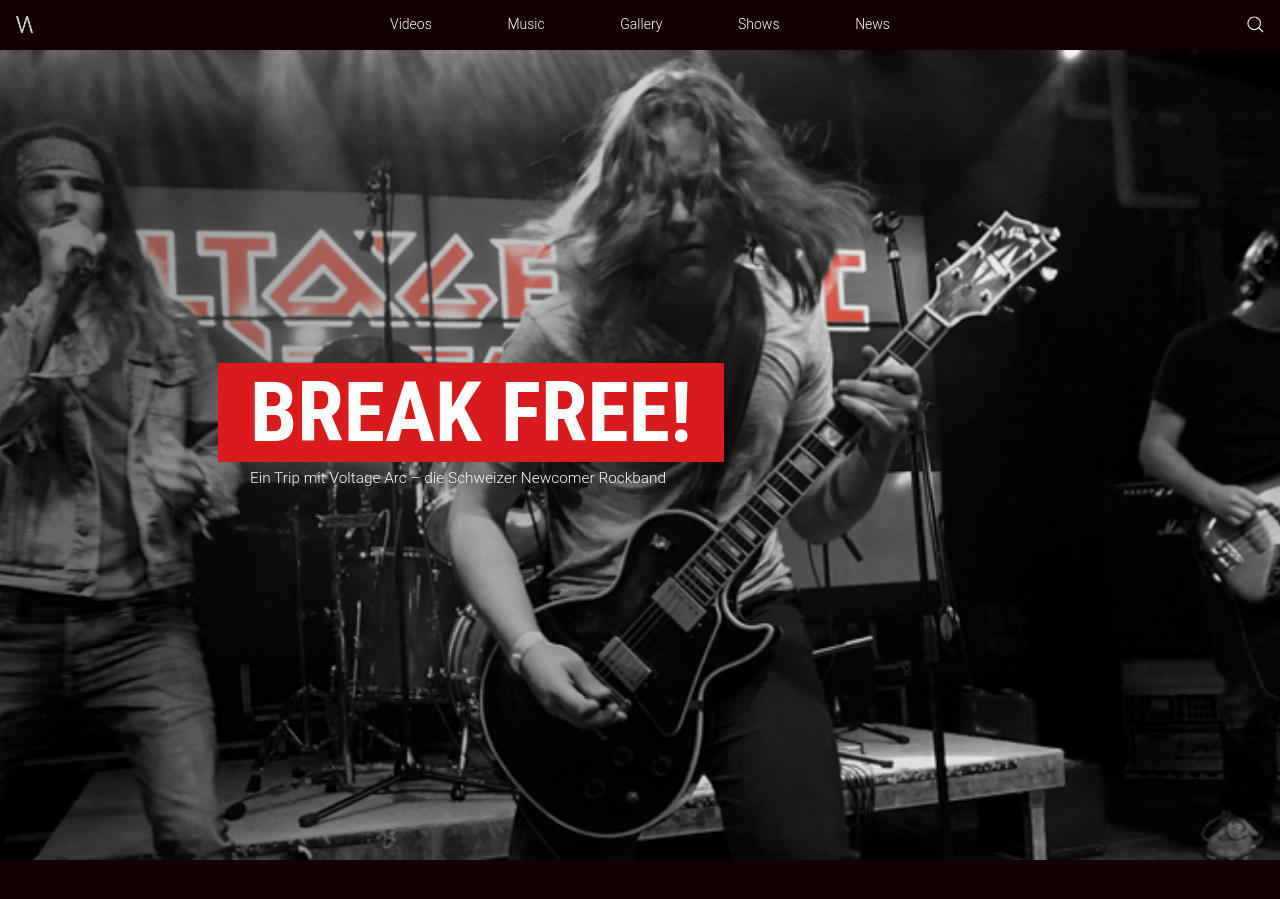
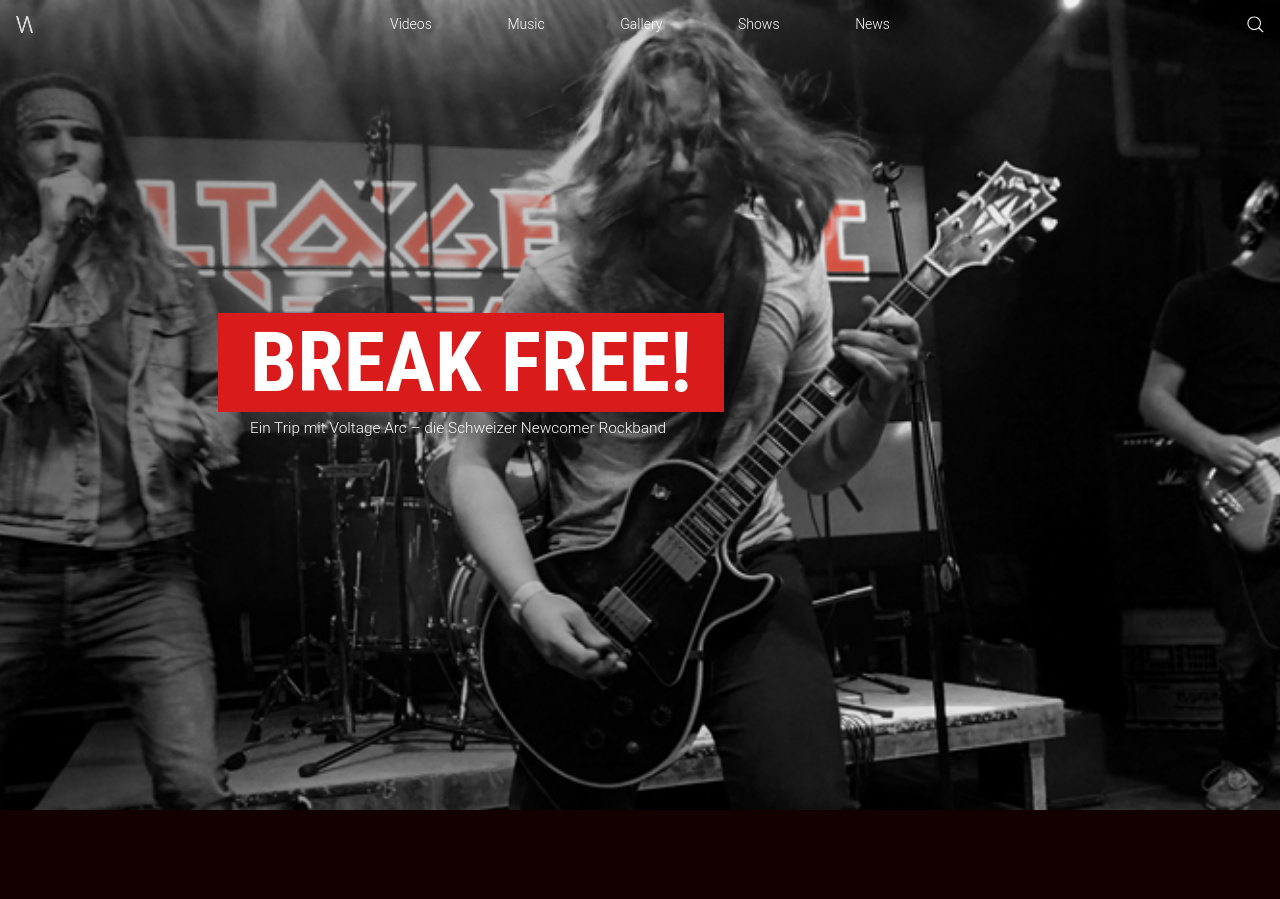
Before and after one commit to theCubix/va-siteleaf, a Jekyll site: the page built from index.md, in a window 1280 px wide and 900 px high. Built offline with Jekyll 4.4.1, drawn with Linux system fonts in a browser that asks for light colours.

Commit message:
removed unused padding top on main tag

```diff
--- a/css/styles.css
+++ b/css/styles.css
@@ -31,9 +31,6 @@
 @media (min-width: 1024px) {
   .hide-on-desktop {
     display: none !important; } }
-
-main {
-  padding-top: 50px; }
 
 h1,
 h2,
--- a/sass/general/_global.scss
+++ b/sass/general/_global.scss
@@ -38,7 +38,3 @@
     display: none!important;
   }
 }
-
-main {
-  padding-top: 50px;
-}
```
